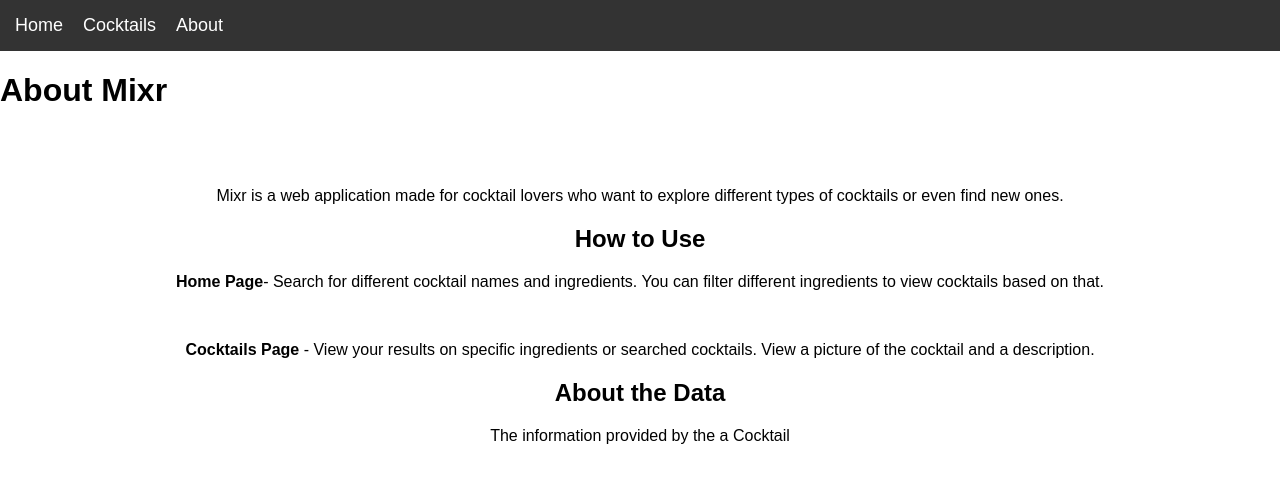
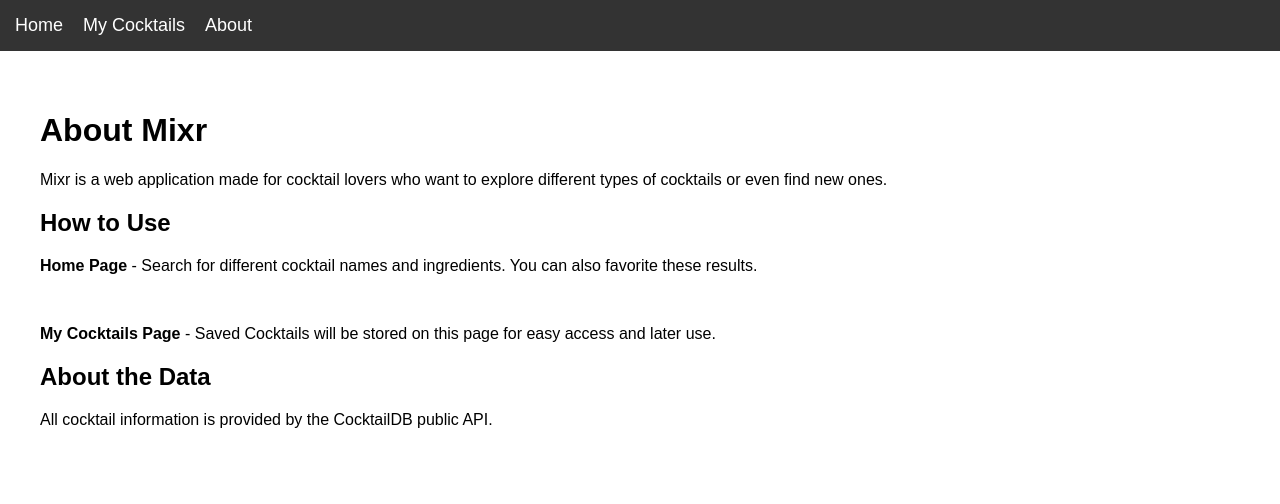
Before and after one commit to BriansParada/mixr_app, a website: page public/about.html in a window 1280 px wide. Drawn offline with Linux system fonts and the light colour scheme.

Commit message:
Changes to HTML pages

```diff
--- a/public/about.html
+++ b/public/about.html
@@ -9,18 +9,18 @@
         <nav>
             <ul>
                 <li><a href="home.html">Home</a></li>
-                <li><a href="cocktails.html">Cocktails</a></li>
+                <li><a href="cocktails.html">My Cocktails</a></li>
                 <li><a href="about.html">About</a></li>
             </ul>
         </nav>
-        <h1 id = "Title">About Mixr</h1>
-        <div class="content">
+        <div class="about_content">
+            <h1 id = "Title">About Mixr</h1>
             <p>Mixr is a web application made for cocktail lovers who want to explore different types of cocktails or even find new ones.</p>
             <h2>How to Use</h2>
-            <p><b>Home Page</b>- Search for different cocktail names and ingredients. You can filter different ingredients to view cocktails based on that. </p><br>
-            <p><b>Cocktails Page</b> - View your results on specific ingredients or searched cocktails. View a picture of the cocktail and a description.
+            <p><b>Home Page</b> - Search for different cocktail names and ingredients. You can also favorite these results. </p><br>
+            <p><b>My Cocktails Page</b> - Saved Cocktails will be stored on this page for easy access and later use.
             <h2>About the Data</h2>
-            <p>The information provided by the a Cocktail</p>
+            <p>All cocktail information is provided by the CocktailDB public API.</p>
         </div>
 
     </body>
--- a/public/mixr.css
+++ b/public/mixr.css
@@ -28,6 +28,9 @@ nav a:hover {
     padding: 40px;
     text-align: center;
 }
+.about_content {
+    padding: 40px;
+}
 .swiper {
     width: 700px;
     height: 400px;
--- a/public/mixr.js
+++ b/public/mixr.js
@@ -33,6 +33,7 @@ async function loadDrinks() {
 
 async function lookUpDrink(){
     //Look up drink based on ingredient or name and change HTML elements
+    try{
         const tolook = document.getElementById("look_input").value;
         console.log(tolook);
         const res = await fetch(`https://www.thecocktaildb.com/api/json/v1/1/filter.php?i=${tolook}`);
@@ -50,6 +51,10 @@ async function lookUpDrink(){
         console.log(name);
         result_txt.textContent = name;
         intruct_txt.textContent = data2.drinks[0].strInstructions;
+    }
+    catch (error){
+        console.log("Not found in API database");
+    }
 
 }
 window.onload = function(){
```
Also changed, not shown: public/cocktails.html (+5 -6 lines), public/home.html (+1 -1 lines).
